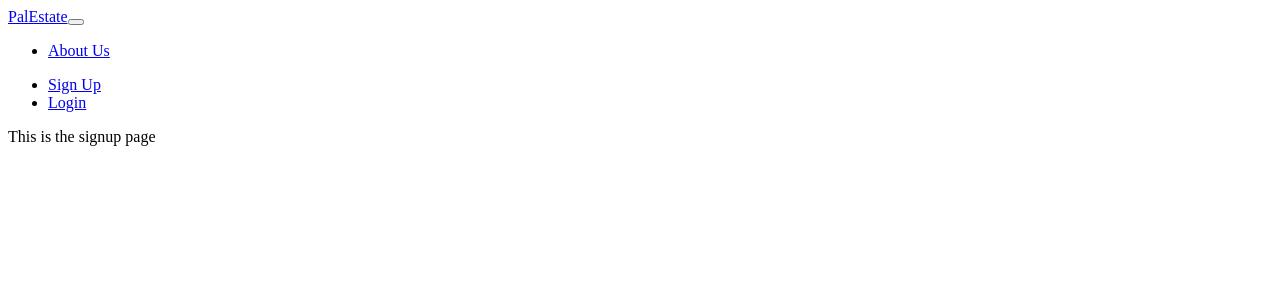
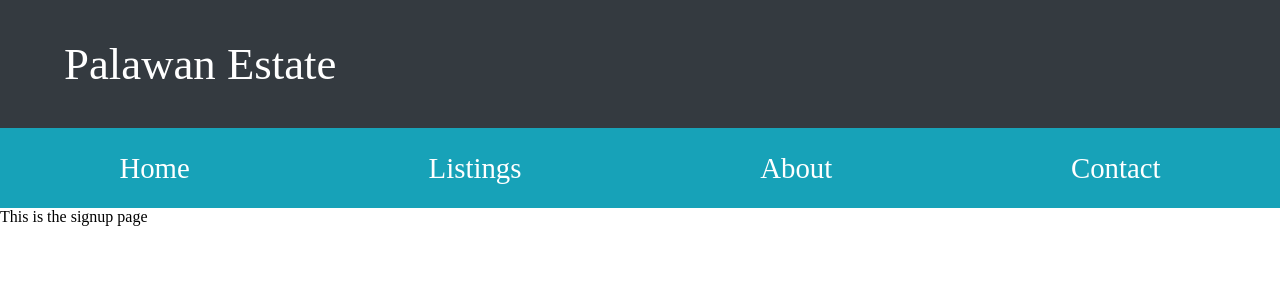
Before and after one commit to RichardRosario/palawan-estate, a React (Create React App) app in the folder frontend/: page /signup in a window 1280 px wide. Shown: the top 300 px of the page. Built offline with nearby package versions, Linux system fonts and the light colour scheme.

Commit message:
added navbar styling

```diff
--- a/frontend/src/components/Navbar.js
+++ b/frontend/src/components/Navbar.js
@@ -1,25 +1,37 @@
 import React from 'react';
 
 const navbar = () => {
+
     return (
-        <nav class="navbar navbar-expand-sm navbar-dark bg-dark mb-4">
-            <div class="container">
-                <a class="navbar-brand" href="/">PalEstate</a>
-                <button class="navbar-toggler" type="button" data-toggle="collapse" data-target="#mobile-nav">
-                    <span class="navbar-toggler-icon"></span>
-                </button>
-                <div class="collapse navbar-collapse" id="mobile-nav">
-                    <ul class="navbar-nav mr-auto">
-                        <li class="nav-item"><a class="nav-link" href="/about"> About Us</a></li>
-                    </ul>
-                    <ul class="navbar-nav ml-auto">
-                        <li class="nav-item"><a class="nav-link" href="/signup">Sign Up</a></li>
-                        <li class="nav-item"><a class="nav-link" href="/signin">Login</a></li>
-                    </ul>
+
+            <nav className='navbar'>
+                <div className='navbar__top'>
+                    <div className='navbar__top__logo'>
+                        <a className='navbar__top__logo__link' href='/'>Palawan Estate</a>
+                    </div>
+                    <div className='navbar__top__auth'>
+
+                    </div>
                 </div>
-            </div>
-        </nav>
-    )
-}
+                <div className='navbar__bottom'>
+                    <li className='navbar__bottom__item'>
+                        <a className='navbar__bottom__item__link' exact href='/'>Home</a>
+                    </li>
+                    <li className='navbar__bottom__item'>
+                        <a className='navbar__bottom__item__link' exact href='/listings'>Listings</a>
+                    </li>
+                    <li className='navbar__bottom__item'>
+                        <a className='navbar__bottom__item__link' exact href='/about'>About</a>
+                    </li>
+                    <li className='navbar__bottom__item'>
+                        <a className='navbar__bottom__item__link' exact href='/contact'>Contact</a>
+                    </li>
+                </div>
+            </nav>
 
-export default navbar
+    );
+};
+
+
+
+export default navbar;
--- a/frontend/src/sass/components/_navbar.scss
+++ b/frontend/src/sass/components/_navbar.scss
@@ -6,8 +6,8 @@
     justify-content: space-between;
     align-items: center;
     width: 100%;
-    height: 10rem;
-    background-color: $color-primary;
+    height: 8rem;
+    background-color: $color-grey-dark;
 
     &__logo {
       margin-left: 4rem;
@@ -39,8 +39,8 @@
     justify-content: space-around;
     align-items: center;
     width: 100%;
-    height: 7rem;
-    background-color: $color-tertiary;
+    height: 5rem;
+    background-color: $color-primary;
 
     &__item {
       list-style: none;
@@ -51,7 +51,8 @@
         text-decoration: none;
 
         &:hover {
-          color: $color-quaternary;
+          color: $color-link-hover;
+          text-decoration: underline;
         }
       }
     }
--- a/frontend/src/sass/main.scss
+++ b/frontend/src/sass/main.scss
@@ -14,3 +14,7 @@
 @import "pages/home";
 @import "pages/listings";
 @import "pages/listingDetail";
+
+body {
+  margin: 0 auto;
+}
```
Also changed, not shown: 1 other file (tests, documents, lock files or other folders).
